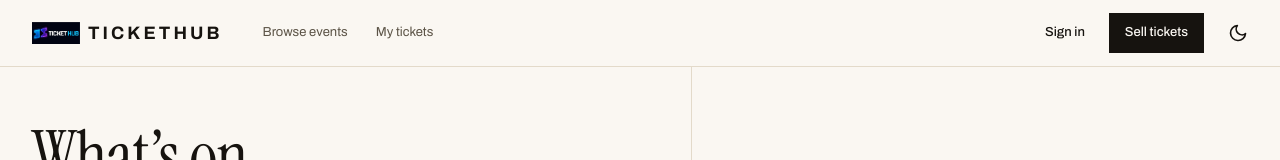
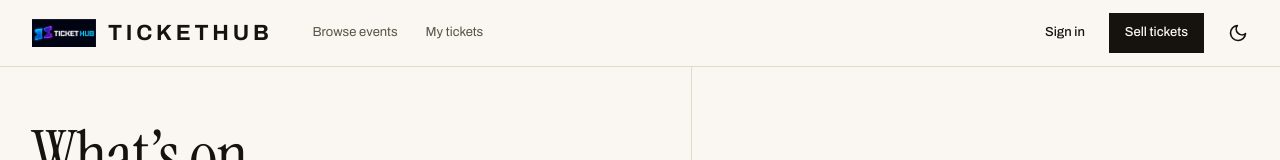
Before and after one commit to MathewKioko/TicketHub, a Next.js app: page / in a window 1280 px wide. Shown: the top 160 px of the page. Built offline with nearby package versions, Linux system fonts and the light colour scheme; no server answers; the database is empty.

Commit message:
Make logo bigger (64px) on header

```diff
--- a/components/layout/SiteHeader.tsx
+++ b/components/layout/SiteHeader.tsx
@@ -32,15 +32,15 @@ export function SiteHeader() {
       <header className="border-b border-line bg-bone print-hide">
         <div className="mx-auto flex h-[66px] max-w-[1400px] items-center justify-between px-5 sm:px-8">
           <div className="flex items-center gap-10">
-            <Link href="/" aria-label="TicketHub home" className="flex items-center gap-2">
+            <Link href="/" aria-label="TicketHub home" className="flex items-center gap-3">
               <Image
                 src="/LOGO.png"
                 alt="TicketHub"
-                width={48}
-                height={48}
-                className="h-[48px] w-[48px] object-contain"
+                width={64}
+                height={64}
+                className="h-[64px] w-[64px] object-contain"
               />
-              <span className="text-[18px] font-bold tracking-[0.17em]">TICKETHUB</span>
+              <span className="text-[22px] font-bold tracking-[0.17em]">TICKETHUB</span>
             </Link>
 
             <nav aria-label="Primary" className="hidden items-center gap-7 text-[13px] md:flex">
```
